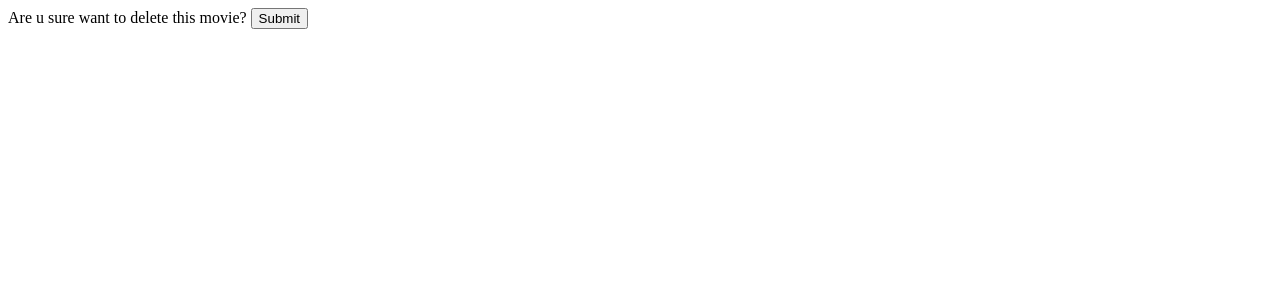
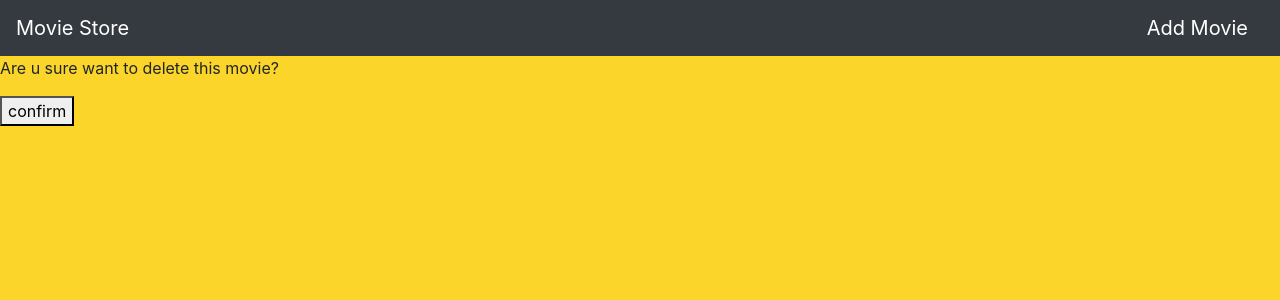
Before and after one commit to Anjana-j-Nair/Online-Movie-Store, a Django app: page /delete/1/ in a window 1280 px wide. Shown: the top 300 px of the page. Run offline with Django 4.2, Linux system fonts and the light colour scheme.

Commit message:
Committed

```diff
--- a/templates/delete.html
+++ b/templates/delete.html
@@ -1,5 +1,8 @@
+{% extends 'base.html' %}
+{% block body %}
 <form method="POST">
     {% csrf_token %}
-    Are u sure want to delete this movie?
-    <input type="submit">
+        <p class="para">Are u sure want to delete this movie?</p>
+    <button type="submit">confirm</button>
 </form>
+{% endblock %}
```
